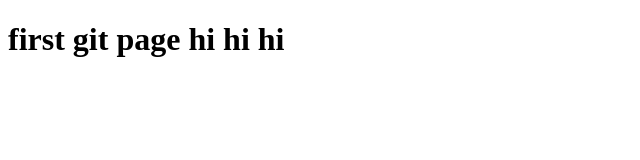
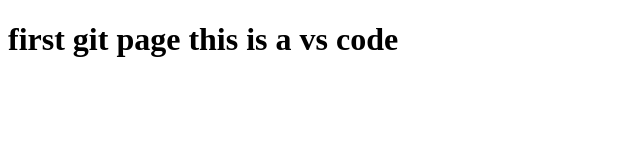
Before and after one commit to Divyansh-som/Veere, a plain HTML site: page index.html in a window 1280 px wide. Shown: the whole page, without its empty margins (0-640 px from the left). Drawn offline with Linux system fonts and the light colour scheme.

Commit message:
vs code editied

```diff
--- a/index.html
+++ b/index.html
@@ -9,7 +9,7 @@
     <h1>first git page
 
 
-        hi hi hi
+        this is a vs code
     </h1>
 </body>
 </html>
```
